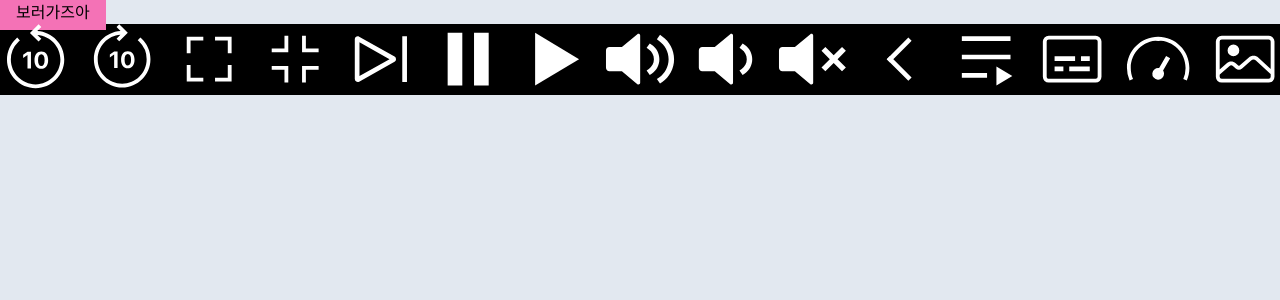
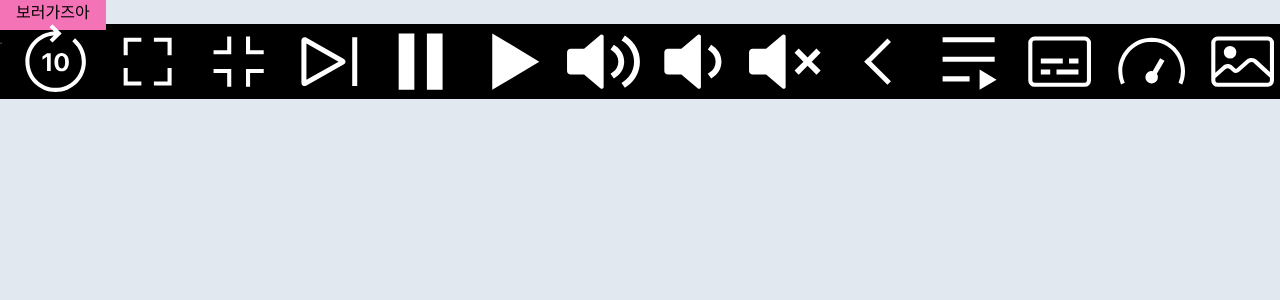
Before and after one commit to kimkuns91/custom-video-player, a Next.js app: page / in a window 1280 px wide. Shown: the top 300 px of the page. Built offline with nearby package versions, Linux system fonts and the light colour scheme.

Commit message:
svg test

```diff
--- a/src/app/page.tsx
+++ b/src/app/page.tsx
@@ -18,9 +18,13 @@ import VolumeMuteIcon from "@/icons/VolumeMuteIcon";
 export default function Home() {
   return (
     <div>
-      <Link className="bg-pink-400 px-4 py-2" href={"/watch"}>보러가즈아</Link>
+      <Link className="bg-pink-400 px-4 py-2" href={"/watch"}>
+        보러가즈아
+      </Link>
       <div className="flex items-center justify-center space-x-4 bg-black">
-        <BackwardIcon />
+        <div className="w-10 h-10">
+          <BackwardIcon />
+        </div>
         <ForwardIcon />
         <FullscreenEnterIcon />
         <FullscreenExitIcon />
```
